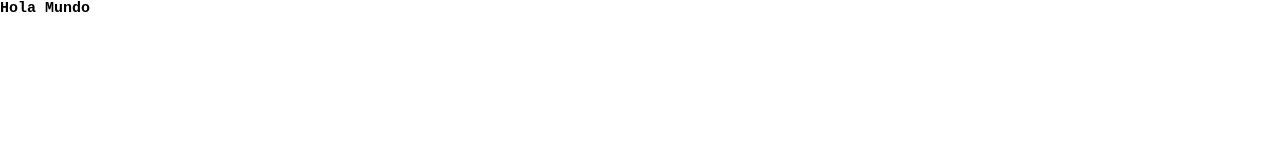
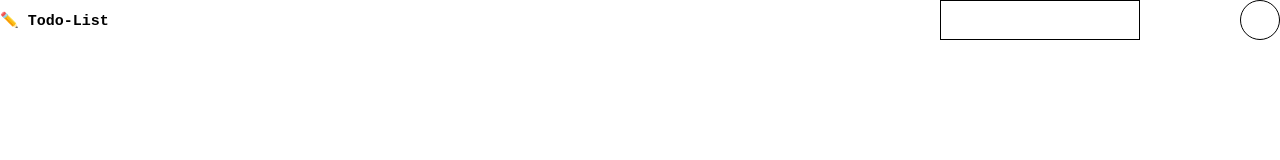
Before and after one commit to elmojondesatan/todo_list, a plain HTML site: page paginas/dashboard.html in a window 1280 px wide. Drawn offline with Linux system fonts and the light colour scheme.

Commit message:
diseño de header

```diff
--- a/componentes/header/headerComponente.css
+++ b/componentes/header/headerComponente.css
@@ -0,0 +1,20 @@
+header{
+
+    display: grid;
+    grid-template-columns: 1fr 20rem auto;
+    align-items: center;
+    gap: 10rem;
+}
+
+.div-tareas{
+    max-width: 30rem;
+    height: 100%;
+    border: 1px solid black;
+}
+
+.div-logo-user{
+    width: 4rem;
+    height: 4rem;
+    border-radius: 100%;
+    border: 1px solid black;
+}
--- a/componentes/header/headerComponente.js
+++ b/componentes/header/headerComponente.js
@@ -0,0 +1,17 @@
+export function header(){
+    let header = document.createElement('header');
+
+    let h1 = document.createElement('h1');
+    h1.innerText = "✏️ Todo-List";
+    header.appendChild(h1);
+
+    let divTareas = document.createElement('div');
+    divTareas.className = "div-tareas";
+    header.appendChild(divTareas);
+
+    let divLogoUser = document.createElement('div');
+    divLogoUser.className = "div-logo-user";
+    header.appendChild(divLogoUser);
+
+    return header;
+}
--- a/paginas/dashboard.html
+++ b/paginas/dashboard.html
@@ -6,10 +6,11 @@
     <title>Dashboard</title>
 
     <link rel="stylesheet" href="../index.css">
+    <link rel="stylesheet" href="../componentes/header/headerComponente.css">
 </head>
 <body>
 
-    <script src="../vistas/dashboard.js" type="module"></script>
+    <script src="../vistas/dashboardView.js" type="module"></script>
 
 </body>
 </html>
--- a/vistas/dashboard.js
+++ b/vistas/dashboardView.js
@@ -1,10 +1,10 @@
+import { header } from "../componentes/header/headerComponente.js";
+
 export function dashboard(){
 
     let seccion = document.createElement('section');
 
-    let h1 = document.createElement('h1');
-    h1.innerText = "Hola Mundo";
-    seccion.appendChild(h1);
+    seccion.appendChild(header());
 
     return seccion;
 }
```
